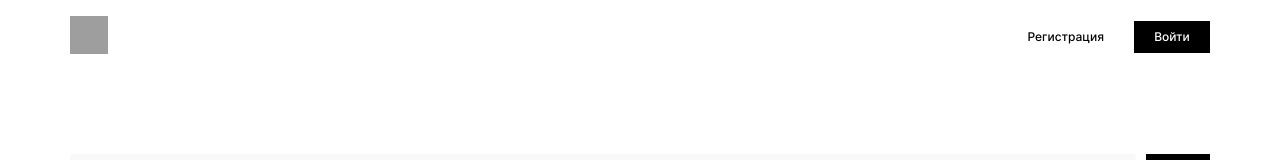
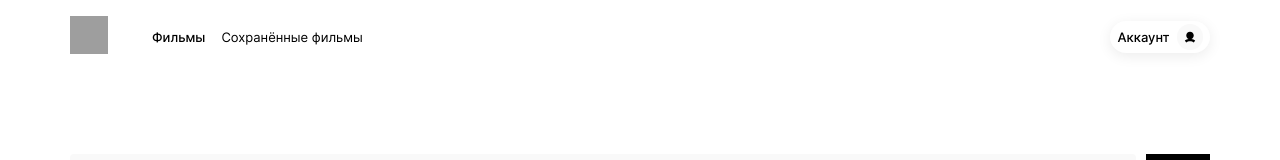
Before and after one commit to ZhannaAV/movies-explorer-frontend, a React (Create React App) app: page /movies in a window 1280 px wide. Shown: the top 160 px of the page. Built offline with nearby package versions, Linux system fonts and the light colour scheme; grey boxes are pictures that could not be loaded.

Commit message:
style:Navigation почти

```diff
--- a/src/components/App/App.js
+++ b/src/components/App/App.js
@@ -1,13 +1,13 @@
 import './App.css';
 import React from 'react';
-import {Route, Switch, useLocation} from 'react-router-dom';
+import {Route, Switch} from 'react-router-dom';
 import Main from "../Main/Main";
-import Footer from "../Footer/Footer";
 import Movies from "../Movies/Movies";
 import SavedMovies from "../SavedMovies/SavedMovies";
 import Register from "../Register/Register";
 import Login from "../Login/Login";
 import Profile from "../Profile/Profile";
+import PageNotFound from "../PageNotFound/PageNotFound";
 
 function App() {
     return (
@@ -16,20 +16,23 @@ function App() {
                 <Route exact path='/'>
                     <Main/>
                 </Route>
-                <Route path='/signup'>
+                <Route exact path='/signup'>
                     <Register/>
                 </Route>
-                <Route path='/signin'>
+                <Route exact path='/signin'>
                     <Login/>
                 </Route>
-                <Route path='/profile'>
+                <Route exact path='/profile'>
                     <Profile/>
                 </Route>
-                <Route path='/movies'>
+                <Route exact path='/movies'>
                     <Movies/>
                 </Route>
-                <Route path='/saved-movies'>
+                <Route exact path='/saved-movies'>
                     <SavedMovies/>
+                </Route>
+                <Route path='/*'>
+                    <PageNotFound/>
                 </Route>
             </Switch>
         </div>
--- a/src/components/Header/Header.css
+++ b/src/components/Header/Header.css
@@ -5,7 +5,6 @@
 	box-sizing: border-box;
 	display: flex;
 	align-items: center;
-	justify-content: space-between;
 }
 
 .header_place_about-project{
@@ -17,34 +16,3 @@
 	height: 38px;
 	object-fit: cover;
 }
-
-.header__sign-block{
-	display: flex;
-	align-items: baseline;
-}
-
-.header__link-signup{
-	text-decoration: none;
-	font-weight: 500;
-	font-size: 12px;
-	line-height: 16px;
-	color: #000;
-	margin-right: 30px;
-}
-
-.header__link-signin{
-	text-decoration: none;
-}
-
-.header__signin-btn{
-	font-weight: 500;
-	font-size: 12px;
-	line-height: 16px;
-	background-color: #000;
-	color: #FFF;
-	width: 76px;
-	height: 32px;
-	text-align: center;
-	border: none;
-	font-family: 'Inter', sans-serif;
-}
--- a/src/components/Header/Header.js
+++ b/src/components/Header/Header.js
@@ -1,6 +1,7 @@
 import './Header.css'
 import {Link, useLocation} from 'react-router-dom'
 import Logo from '../../images/logo.svg'
+import Navigation from "../Navigation/Navigation";
 
 function Header() {
     const {pathname} = useLocation()
@@ -10,16 +11,7 @@ function Header() {
             <Link to='/'>
                 <img className='header__logo' src={Logo} alt='логотип'/>
             </Link>
-            <div className="header__sign-block">
-                <Link className='header__link-signup' to='/signup'>
-                    Регистрация
-                </Link>
-                <Link className='header__link-signin' to='/signin'>
-                    <button className="header__signin-btn">
-                        Войти
-                    </button>
-                </Link>
-            </div>
+            <Navigation/>
         </header>
     )
 }
--- a/src/components/MoviesCardList/MoviesCardList.css
+++ b/src/components/MoviesCardList/MoviesCardList.css
@@ -23,6 +23,7 @@
 	font-size: 12px;
 	line-height: 15px;
 	font-family: 'Inter', sans-serif;
+	cursor: pointer;
 }
 
 .film__load-btn_hidden{
--- /dev/null
+++ b/src/components/Navigation/Navigation.css
@@ -0,0 +1,79 @@
+.navigation{
+	display: flex;
+	align-items: baseline;
+	justify-content: space-between;
+	width: 100%;
+	box-sizing: border-box;
+	padding-left: 44px;
+}
+
+.navigation__link-signup{
+	text-decoration: none;
+	font-weight: 500;
+	font-size: 12px;
+	line-height: 16px;
+	color: #000;
+	margin-right: 30px;
+	margin-left: auto;
+}
+
+.navigation__link-signin{
+	text-decoration: none;
+}
+
+.navigation__signin-btn{
+	font-weight: 500;
+	font-size: 12px;
+	line-height: 16px;
+	background-color: #000;
+	color: #FFF;
+	width: 76px;
+	height: 32px;
+	text-align: center;
+	border: none;
+	font-family: 'Inter', sans-serif;
+}
+
+.navigation__link-film{
+	font-size: 13px;
+	line-height: 18px;
+	font-weight: 400;
+	text-decoration: none;
+	color: #000;
+}
+
+.navigation__link-film + .navigation__link-film{
+	margin-left: 16px;
+}
+
+.navigation__link-film_weight_semi-bold{
+	font-weight: 500;
+}
+
+.navigation__link-profile{
+	display: flex;
+	width: 100px;
+	height: 32px;
+	text-decoration: none;
+	background: #FFFFFF;
+	color: #000;
+	box-shadow: 0 3px 14px rgba(0, 0, 0, 0.08);
+	border-radius: 40px;
+	justify-content: center;
+	align-items: center;
+	font-weight: 500;
+	font-size: 13px;
+	line-height: 12px;
+	margin-left: auto;
+}
+
+.profile-icon{
+	width: 26px;
+	height: 26px;
+	border-radius: 50%;
+	background-color: #F9F9F9;
+	background-image: url("../../images/account.svg");
+	background-repeat: no-repeat;
+	background-position: center center;
+	margin-left: 7px;
+}
--- /dev/null
+++ b/src/components/Navigation/Navigation.js
@@ -0,0 +1,42 @@
+import './Navigation.css'
+import {Link, useLocation} from "react-router-dom";
+
+function Navigation() {
+    const {pathname} = useLocation()
+    const whiteList = ['/profile', '/movies', '/saved-movies']
+
+    return (
+        <>
+            {pathname === '/' && (
+                <nav className="navigation">
+                    <Link/>
+                    <Link className='navigation__link-signup' to='/signup'>
+                        Регистрация
+                    </Link>
+                    <Link className='navigation__link-signin' to='/signin'>
+                        <button className="navigation__signin-btn" type='button'>
+                            Войти
+                        </button>
+                    </Link>
+                </nav>
+            )}
+            {whiteList.some((i) => i === pathname) && (
+                <div className="navigation">
+                    <Link className='navigation__link-film navigation__link-film_weight_semi-bold'
+                          to='/signup'>
+                        Фильмы
+                    </Link>
+                    <Link className='navigation__link-film' to='/signup'>
+                        Сохранённые фильмы
+                    </Link>
+                    <Link className='navigation__link-profile' to='/signin'>
+                        Аккаунт
+                        <div className="profile-icon"/>
+                    </Link>
+                </div>
+            )}
+        </>
+    )
+}
+
+export default Navigation
--- /dev/null
+++ b/src/components/PageNotFound/PageNotFound.css
@@ -0,0 +1,30 @@
+.not-found{
+	padding-top: 246px;
+	padding-bottom: 60px;
+	box-sizing: border-box;
+	text-align: center;
+	height: 100vh;
+	display: flex;
+	flex-direction: column;
+}
+
+.not-found__title{
+	font-size: 140px;
+	line-height: 169px;
+	font-weight: 400;
+	margin: 0;
+}
+
+.not-found__subtitle{
+	margin-top: 5px;
+	margin-bottom: 0;
+}
+
+.not-found__link{
+	font-size: 14px;
+	line-height: 17px;
+	font-weight: 400;
+	text-decoration: none;
+	color: #000;
+	margin-top: auto;
+}
--- /dev/null
+++ b/src/components/PageNotFound/PageNotFound.js
@@ -0,0 +1,16 @@
+import './PageNotFound.css'
+import {Link, useHistory} from 'react-router-dom'
+
+function PageNotFound (){
+    const history = useHistory();
+
+    return(
+        <section className='not-found'>
+            <h2 className="not-found__title">404</h2>
+            <p className="not-found__subtitle">Страница не найдена</p>
+            <Link className='not-found__link' onClick={() => history.goBack()}>Назад</Link>
+        </section>
+    )
+}
+
+export default PageNotFound
--- a/src/components/SignInput/SignInput.css
+++ b/src/components/SignInput/SignInput.css
@@ -0,0 +1,33 @@
+.sign__label {
+	font-size: 10px;
+	line-height: 12px;
+	font-weight: 400;
+	color: #A0A0A0;
+	margin-bottom: 5px;
+}
+
+.sign__input {
+	padding-bottom: 10px;
+	border: none;
+	border-bottom: 1px solid #E8E8E8;
+	margin-bottom: 6px;
+	font-size: 14px;
+	line-height: 17px;
+	padding-left: 0;
+	padding-right: 0;
+	text-overflow: ellipsis;
+	white-space: nowrap;
+	overflow: hidden;
+}
+
+.sign__input:focus{
+	outline: none;
+}
+
+.sign__input-error{
+	font-size: 10px;
+	line-height: 12px;
+	font-weight: 400;
+	color: #FF4062;
+	height: 18px;
+}
```
Also changed, not shown: src/images/account.svg (added).
